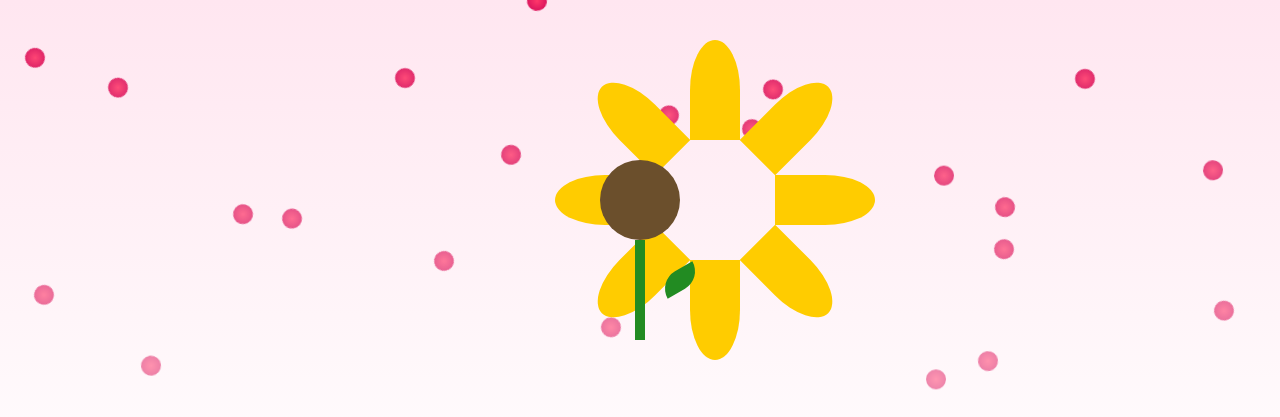
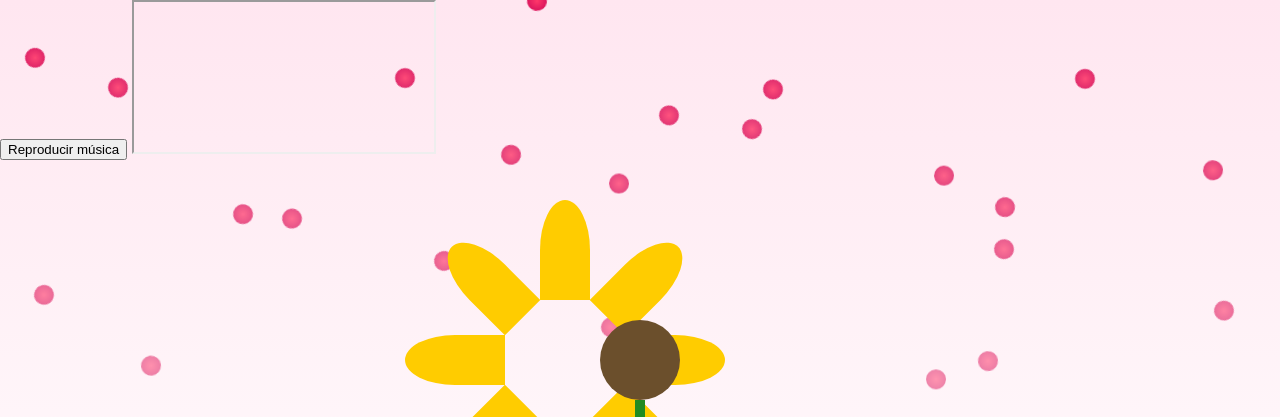
Before and after one commit to Jarckrios/Proyectonuevo, a plain HTML site: page index.html in a window 1280 px wide. Shown: the top 417 px of the page. Drawn offline with Linux system fonts and the light colour scheme.

Commit message:
Update index.html

```diff
--- a/index.html
+++ b/index.html
@@ -5,35 +5,36 @@
   <title>Te quiero mucho 💕</title>
   <link rel="stylesheet" href="styles.css">
   <link href="https://fonts.googleapis.com/css2?family=Great+Vibes&display=swap" rel="stylesheet">
-
-  <style>
-    iframe.youtube-audio {
-      position: absolute;
-      width: 0;
-      height: 0;
-      opacity: 0;
-      pointer-events: none;
-    }
-  </style>
 </head>
 <body>
-  <!-- Música de fondo desde YouTube (silenciado y en bucle) -->
-  <iframe class="youtube-audio"
-    src="https://www.youtube.com/embed/nyuo9-OjNNg?autoplay=1&loop=1&playlist=nyuo9-OjNNg&mute=1"
+
+  <!-- Botón para activar la música -->
+  <button id="playMusic">Reproducir música</button>
+
+  <!-- Reproductor oculto -->
+  <iframe
+    id="musicFrame"
+    class="youtube-audio"
+    src=""
     allow="autoplay"
-    allowfullscreen>
-  </iframe>
+    allowfullscreen
+  ></iframe>
 
+  <!-- Rosas animadas -->
   <div class="roses-container"></div>
 
+  <!-- Girasol con pétalos girando -->
   <div class="container">
     <div class="sunflower-container">
-      <div class="petals">
-        <!-- 8 pétalos -->
-        <div class="petal"></div><div class="petal"></div>
-        <div class="petal"></div><div class="petal"></div>
-        <div class="petal"></div><div class="petal"></div>
-        <div class="petal"></div><div class="petal"></div>
+      <div class="rotating-petals">
+        <div class="petal" style="transform: rotate(0deg) translateY(-60px);"></div>
+        <div class="petal" style="transform: rotate(45deg) translateY(-60px);"></div>
+        <div class="petal" style="transform: rotate(90deg) translateY(-60px);"></div>
+        <div class="petal" style="transform: rotate(135deg) translateY(-60px);"></div>
+        <div class="petal" style="transform: rotate(180deg) translateY(-60px);"></div>
+        <div class="petal" style="transform: rotate(225deg) translateY(-60px);"></div>
+        <div class="petal" style="transform: rotate(270deg) translateY(-60px);"></div>
+        <div class="petal" style="transform: rotate(315deg) translateY(-60px);"></div>
       </div>
       <div class="sunflower-center"></div>
       <div class="stem"></div>
@@ -44,6 +45,14 @@
   </div>
 
   <script>
+    // Reproduce la música al hacer clic
+    document.getElementById('playMusic').addEventListener('click', function () {
+      const iframe = document.getElementById('musicFrame');
+      iframe.src = "https://www.youtube.com/embed/nyuo9-OjNNg?autoplay=1&loop=1&playlist=nyuo9-OjNNg";
+      this.style.display = "none";
+    });
+
+    // Crea las rosas animadas
     for (let i = 0; i < 30; i++) {
       const rose = document.createElement('div');
       rose.classList.add('rose');
```
